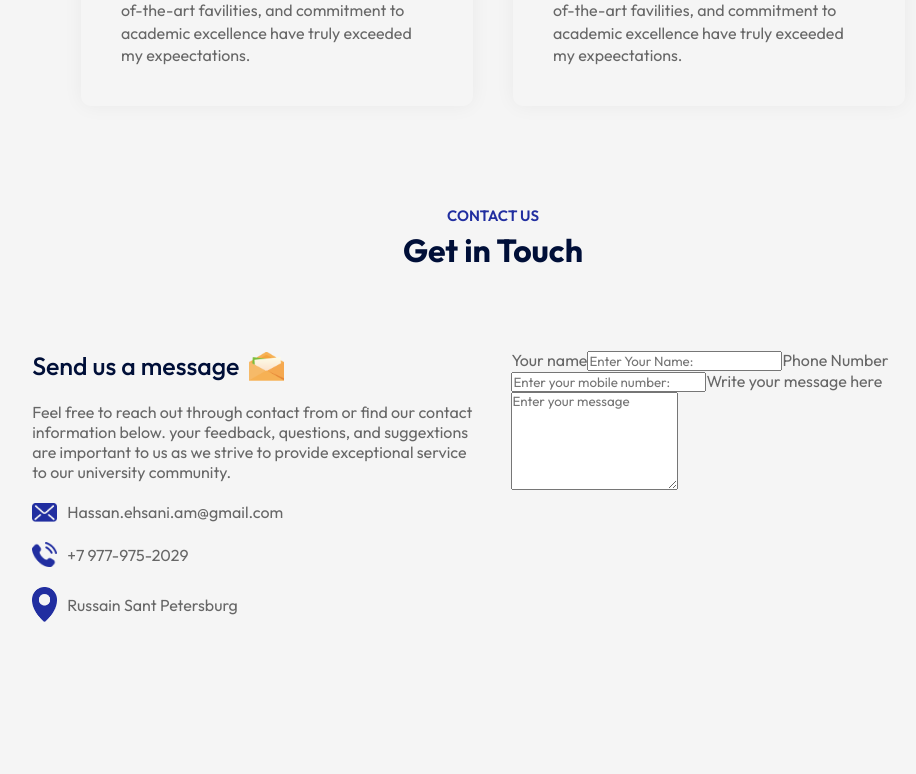
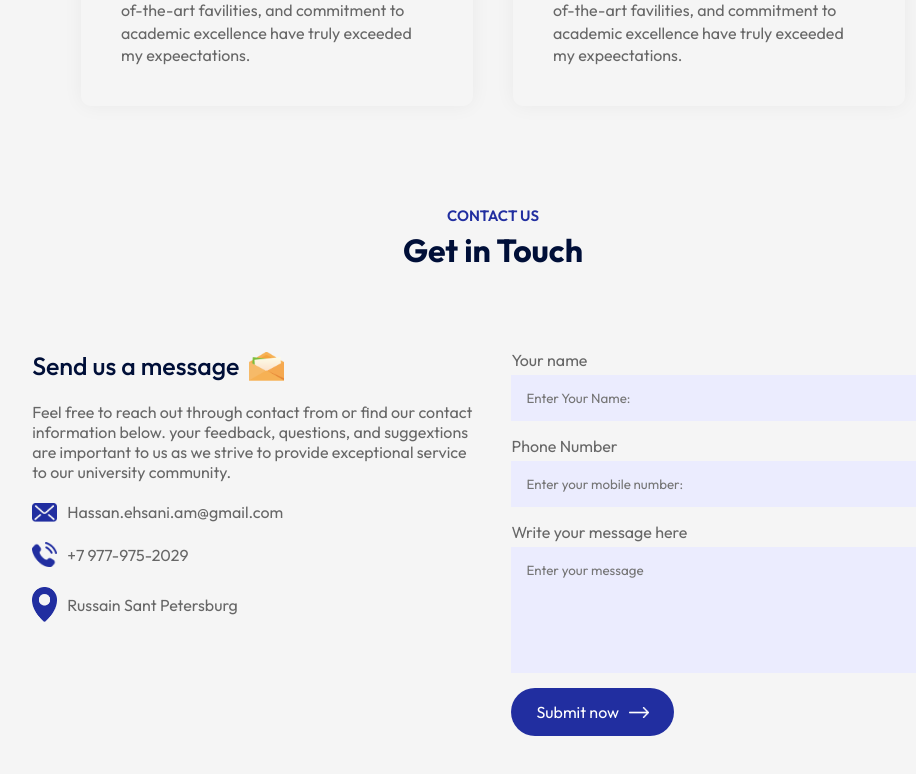
Before and after one commit to HassanEhsani/edusityy, a React (Vite) app: page / in a window 1280 px wide. Shown: the part 2794-3568 px from the top of the page, without its empty margins (147-1063 px from the left). Before the commit the page ends 3516 px from the top, so only its background shows below. Built offline with nearby package versions, Linux system fonts and the light colour scheme.

Commit message:
wrote the code css about the form

```diff
--- a/src/Components/Contact/Contact.css
+++ b/src/Components/Contact/Contact.css
@@ -34,3 +34,14 @@
     width: 25px;
     margin-right: 10px;
 }
+.contact form input, .contact form textarea{
+    display: block;
+    width: 100%;
+    background: #ebecfe;
+    padding: 15px;
+    border: 0;
+    outline: 0;
+    margin-bottom: 15px;
+    margin-top: 5px;
+    resize: none;
+}
--- a/src/Components/Contact/Contact.jsx
+++ b/src/Components/Contact/Contact.jsx
@@ -5,6 +5,7 @@
 import mail_icon from '../../assets/mail-icon.png'
 import phone_icon from '../../assets/phone-icon.png'
 import location_icon from '../../assets/location-icon.png'
+import white_arrow from '../../assets/white-arrow.png'
 
 const Contact = () => {
     return (
@@ -26,6 +27,7 @@
                     <input type="text" name='phone' placeholder='Enter your mobile number: ' required />
                     <label>Write your message here</label>
                     <textarea name="message" rows="6" placeholder='Enter your message' required></textarea>
+                    <button type='submit' className='btn dark-btn'>Submit now <img src={white_arrow} alt="" /></button>
                 </form>
             </div>
         </div>
```
